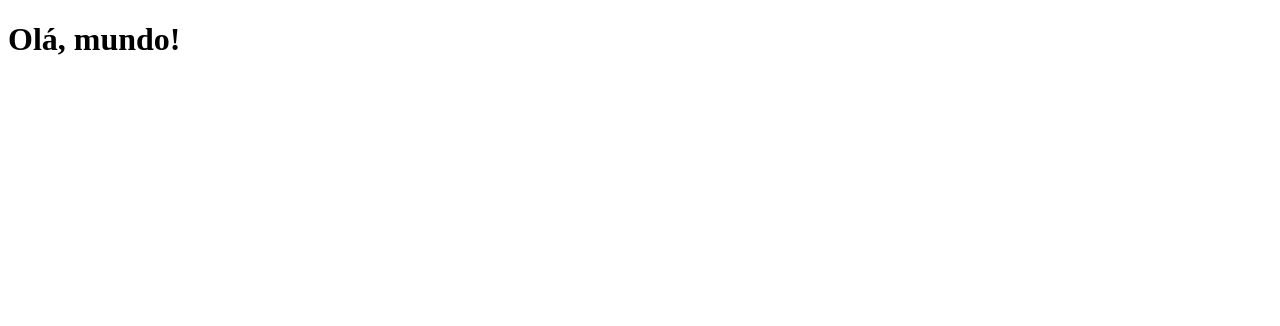
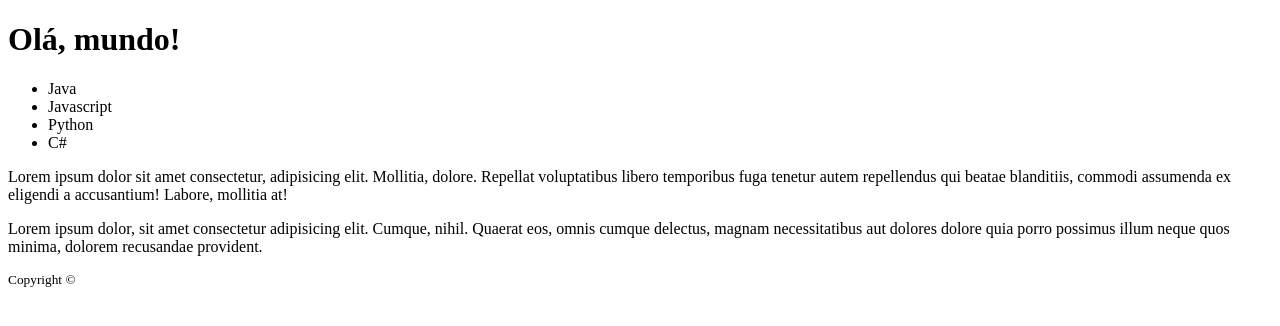
Before and after one commit to andresant-ana/exemplo, a plain HTML site: page index.html in a window 1280 px wide. Drawn offline with Linux system fonts and the light colour scheme.

Commit message:
Página básica HTML semântica

```diff
--- a/index.html
+++ b/index.html
@@ -6,10 +6,45 @@
     <meta charset="UTF-8">
     <meta http-equiv="X-UA-Compatible" content="IE=edge">
     <meta name="viewport" content="width=device-width, initial-scale=1.0">
-        <title>Document</title>
+    <title>Exemplo HTML</title>
 </head>
+
 <body>
+
+
+    <div>
+        <header>
             <h1>Olá, mundo!</h1>
+            <nav>
+                <ul>
+                    <li>Java</li>
+                    <li>Javascript</li>
+                    <li>Python</li>
+                    <li>C#</li>
+                </ul>
+            </nav>
+        </header>
 
+        <section>
+            <div>
+                <p>
+                    Lorem ipsum dolor sit amet consectetur, adipisicing elit. Mollitia, dolore. Repellat voluptatibus libero temporibus fuga tenetur autem repellendus qui beatae blanditiis, commodi assumenda ex eligendi a accusantium! Labore, mollitia at!
+                </p>
+                <p>
+                    Lorem ipsum dolor, sit amet consectetur adipisicing elit. Cumque, nihil. Quaerat eos, omnis cumque delectus, magnam necessitatibus aut dolores dolore quia porro possimus illum neque quos minima, dolorem recusandae provident.
+                </p>
+            </div>
+        </section>
+
+        <footer>
+            <div>
+                <small>
+                    <p>Copyright &copy</p>
+                </small>
+            </div>
+        </footer>
+
+    </div>
 </body>
+
 </html>
```
Lines whose indentation alone changed are shown as unchanged.
